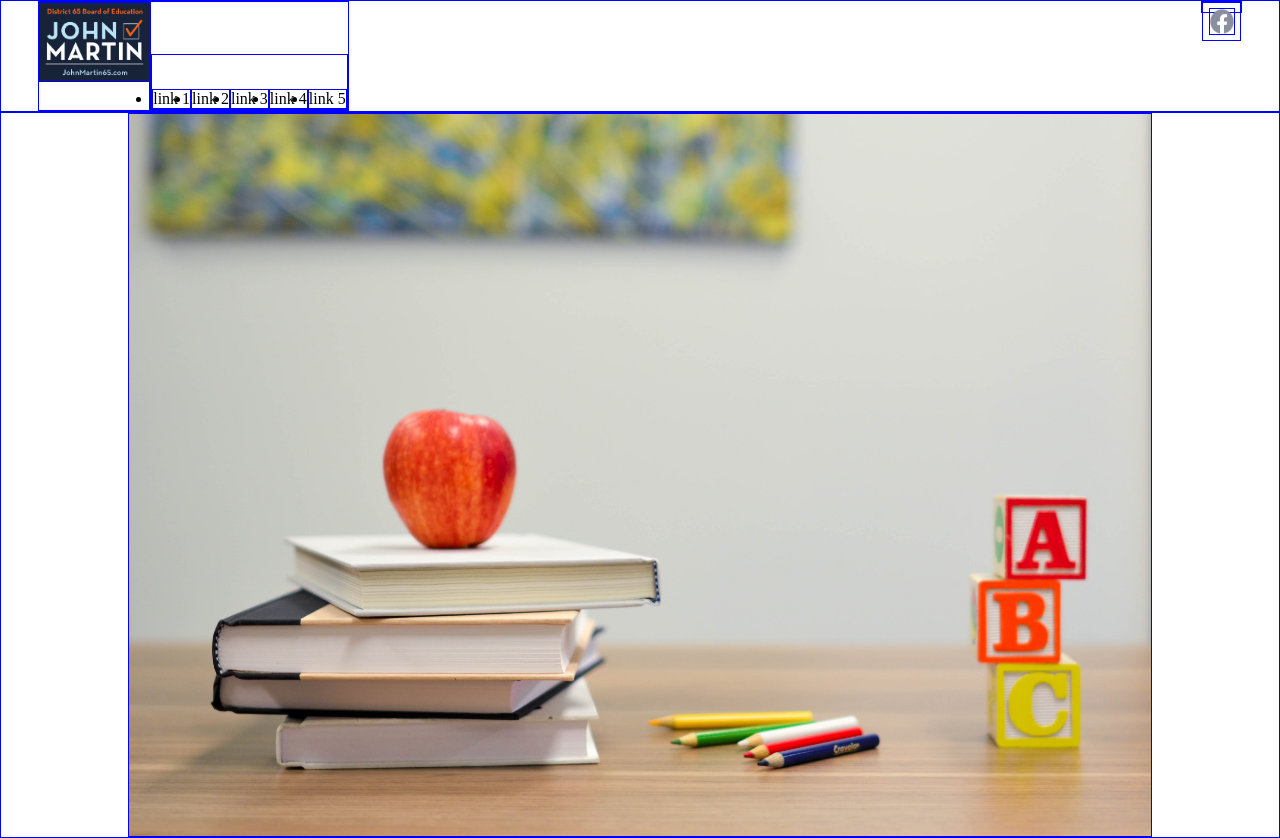
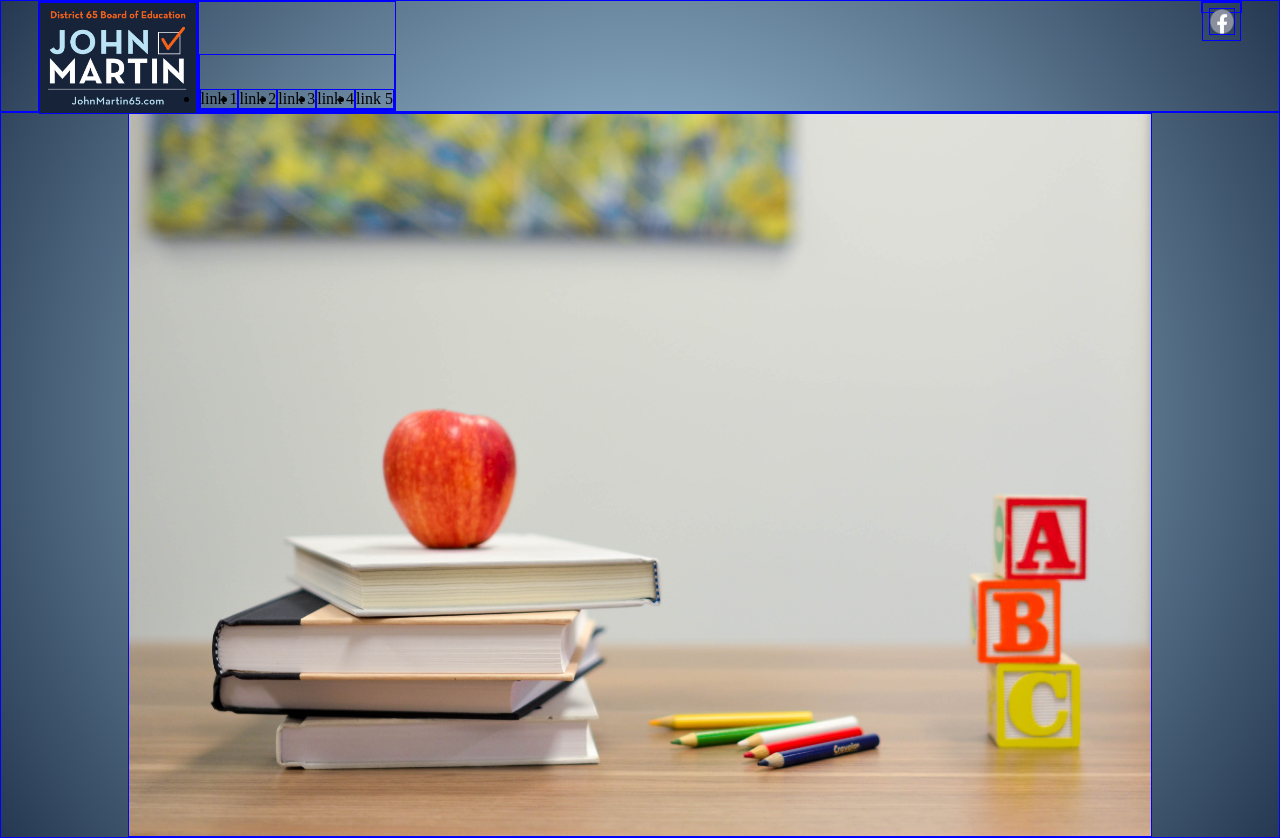
Before and after one commit to seanstephenbrian/campaign-website, a website built with webpack: page src/html/index.html in a window 1280 px wide. Built offline with nearby package versions, Linux system fonts and the light colour scheme.

Commit message:
add background gradient

```diff
--- a/src/style.css
+++ b/src/style.css
@@ -22,6 +22,10 @@ time, mark, audio, video {
 :root {
     --rvv: calc(1rem + 1vh + 1vw);
 
+    --dark-blue: #0f233f;
+    --light-blue: #b5ddf1;
+    --orange: #f47523;
+
     --header-height: calc(3*var(--rvv));
     --header-padding: calc(var(--rvv));
     --logo: calc(var(--rvv));
@@ -38,6 +42,8 @@ body {
 body {
     display: flex;
     flex-direction: column;
+    background: rgb(181,230,255);
+    background: radial-gradient(circle, rgba(181,230,255,0.8767123287671232) 0%, rgba(15,35,63,0.906392694063927) 100%, rgba(181,221,241,1) 100%);
 }
 
     body * {
@@ -55,11 +61,12 @@ header {
 }
 
 .logo-container {
-    width: calc(3*var(--rvv));
+    height: var(--header-height);
 }
 
 .logo-img {
-    width: 100%;
+    height: 100%;
+    width: auto;
 }
 
 nav {
```
Also changed, not shown: dist/main.bundle.js.
